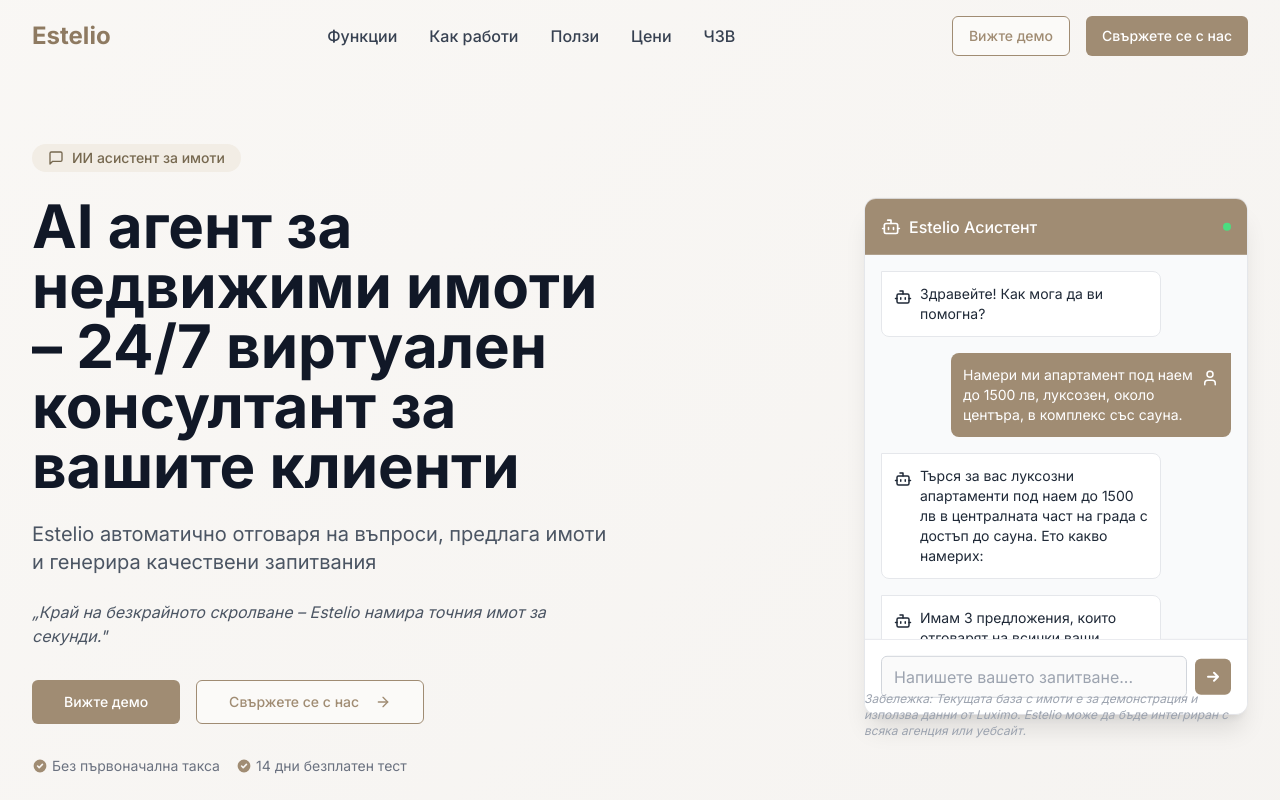
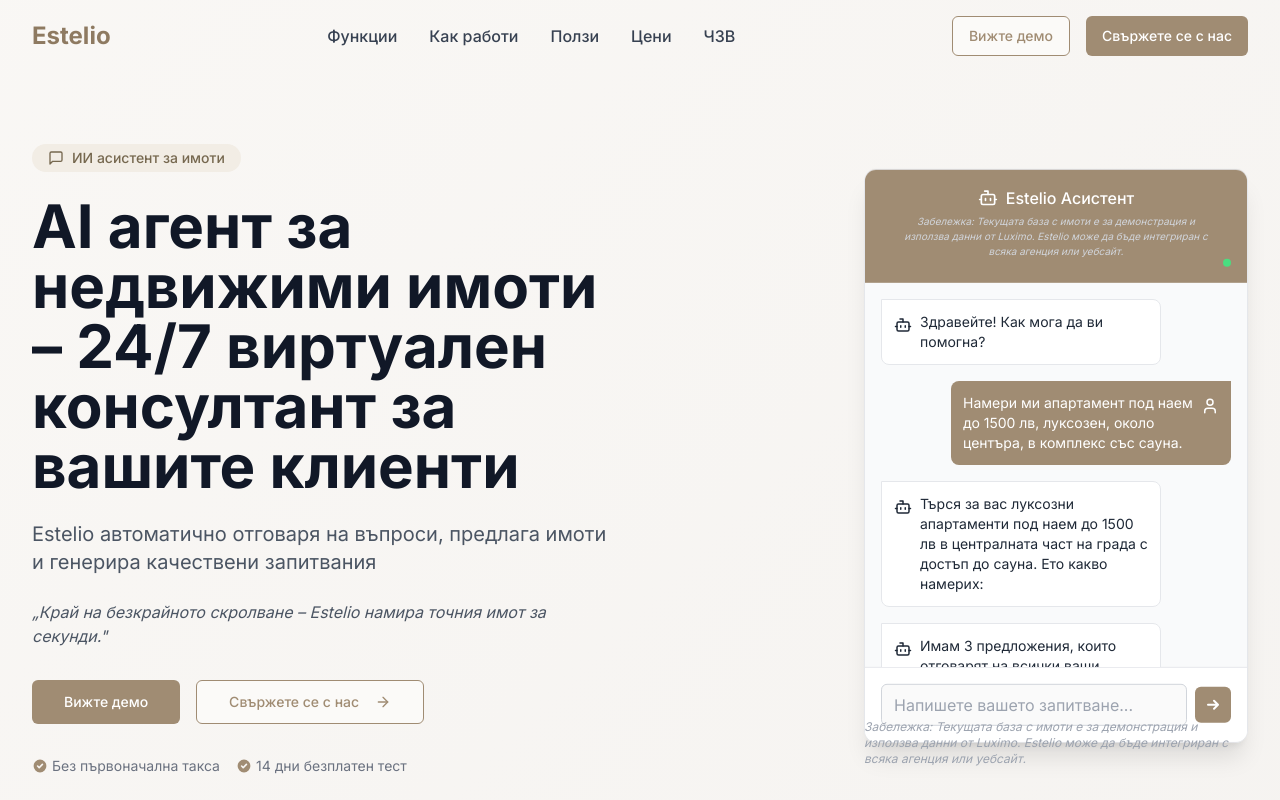
Before and after one commit to aleksander-kolev/estelio-frontend, a React (Vite) app: page / in a window 1280 px wide. Shown: the top 800 px of the page. Built offline with nearby package versions, Linux system fonts and the light colour scheme.

Commit message:
Fix: Move demo notice
Move the demo notice to be under the Estelio Assistant title.

```diff
--- a/src/components/ChatbotDemo.tsx
+++ b/src/components/ChatbotDemo.tsx
@@ -76,12 +76,15 @@ const ChatbotDemo = () => {
 
   return (
     <div className="relative bg-white rounded-xl shadow-xl overflow-hidden w-full max-w-sm mx-auto md:mx-0 border border-gray-200">
-      <div className="bg-luximo-600 text-white p-4 flex items-center justify-between">
+      <div className="bg-luximo-600 text-white p-4 flex flex-col items-center justify-between">
         <div className="flex items-center gap-2">
           <Bot size={20} />
           <span className="font-medium">Estelio Асистент</span>
         </div>
-        <div className="h-2 w-2 rounded-full bg-green-400"></div>
+        <p className="text-[10px] text-gray-300 italic mt-1 text-center max-w-[90%]">
+          Забележка: Текущата база с имоти е за демонстрация и използва данни от Luximo. Estelio може да бъде интегриран с всяка агенция или уебсайт.
+        </p>
+        <div className="h-2 w-2 rounded-full bg-green-400 self-end"></div>
       </div>
 
       <div className="p-4 h-96 flex flex-col overflow-y-auto bg-gray-50">
```
